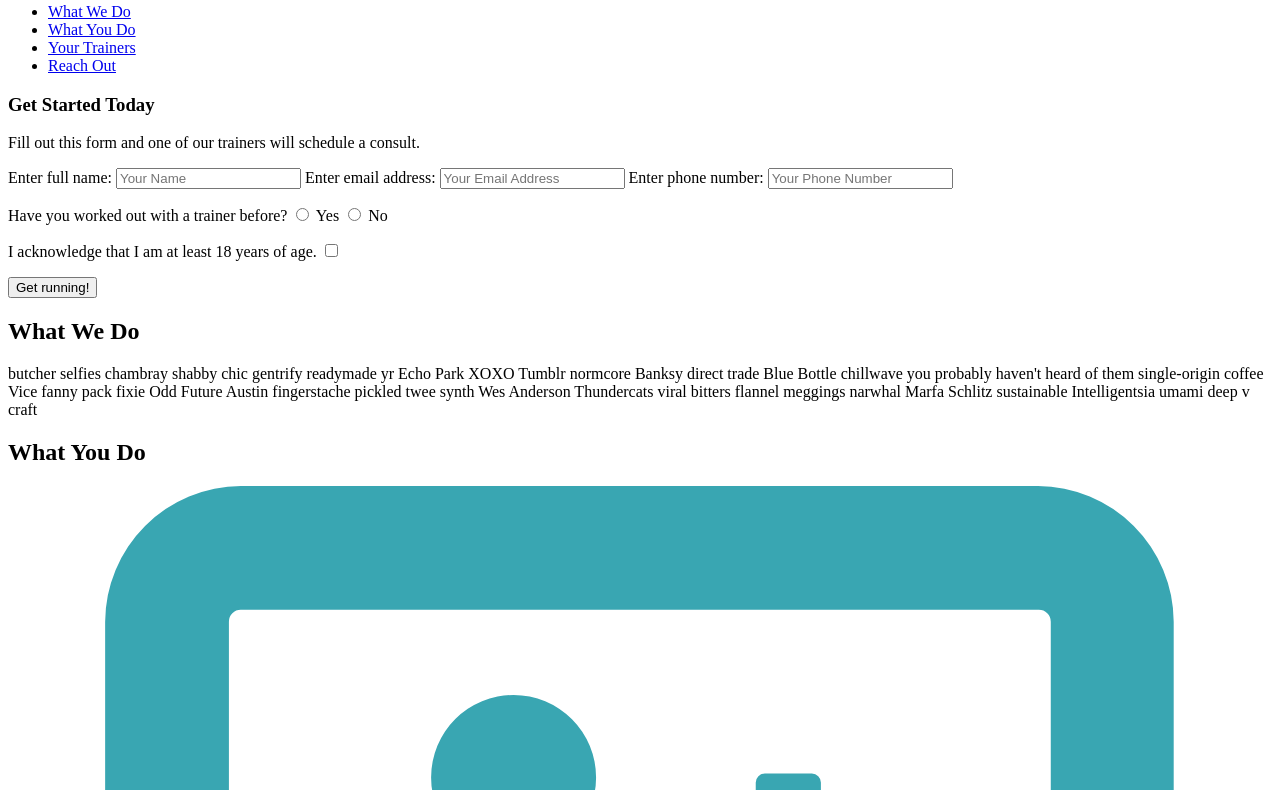
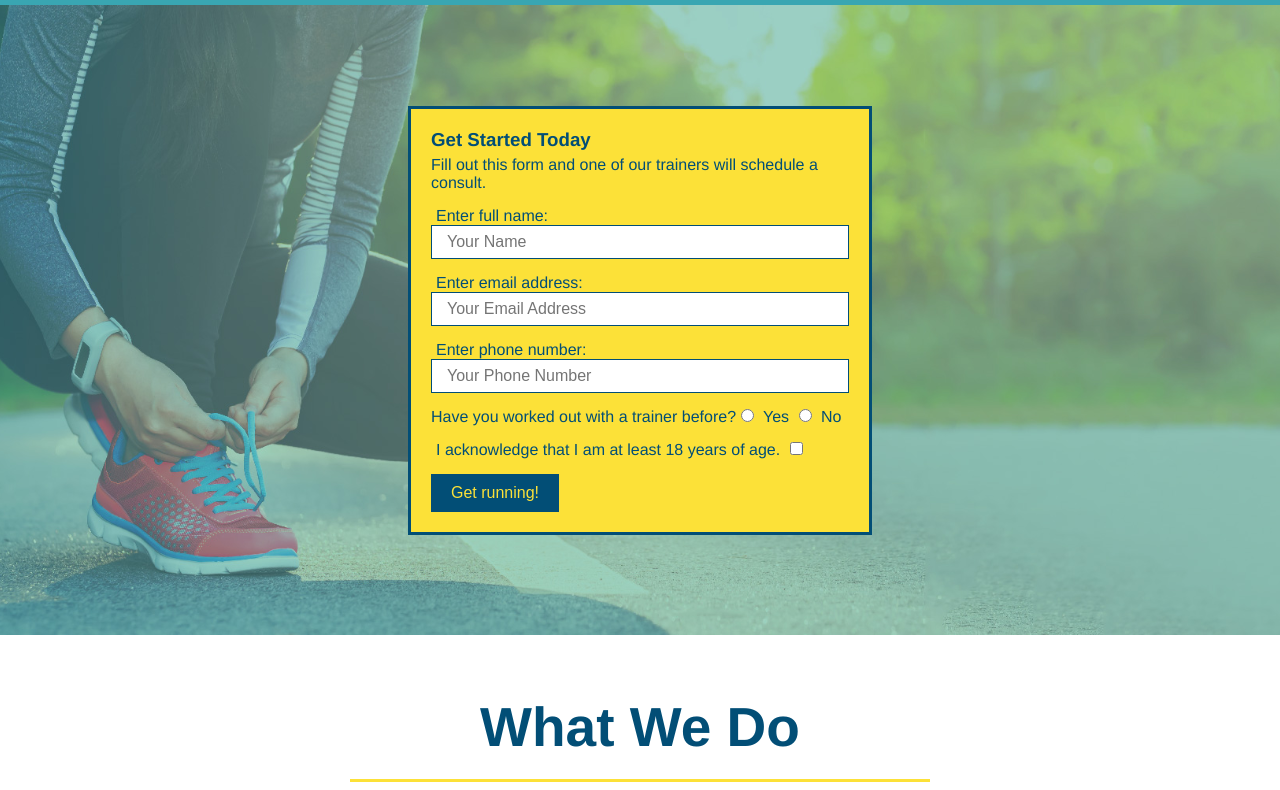
Before and after one commit to jessicap5159/run-buddy, a plain HTML site: page index.html in a window 1280 px wide. Shown: the part 77-867 px from the top of the page. Drawn offline with Linux system fonts and the light colour scheme.

Commit message:
added style sheet

```diff
--- a/index.html
+++ b/index.html
@@ -3,7 +3,7 @@
     <head>
         <meta charset="UTF-8" />
         <title>Run Buddy</title>
-        <link rel="stylesheet" href="./assets/css/style.css" />
+        <link rel="stylesheet" href="./assets/css/styles.css" />
         </head>
         <body>
             <!--navigation-->
```
